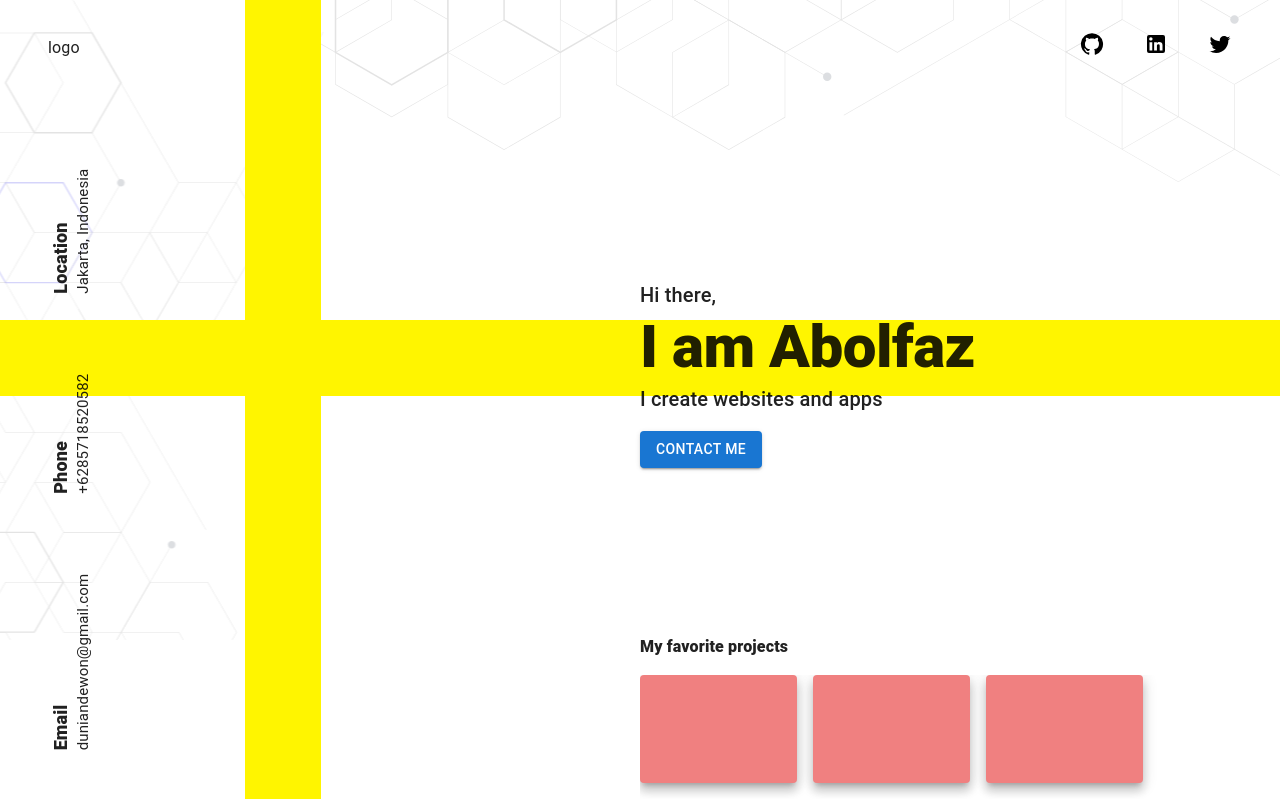
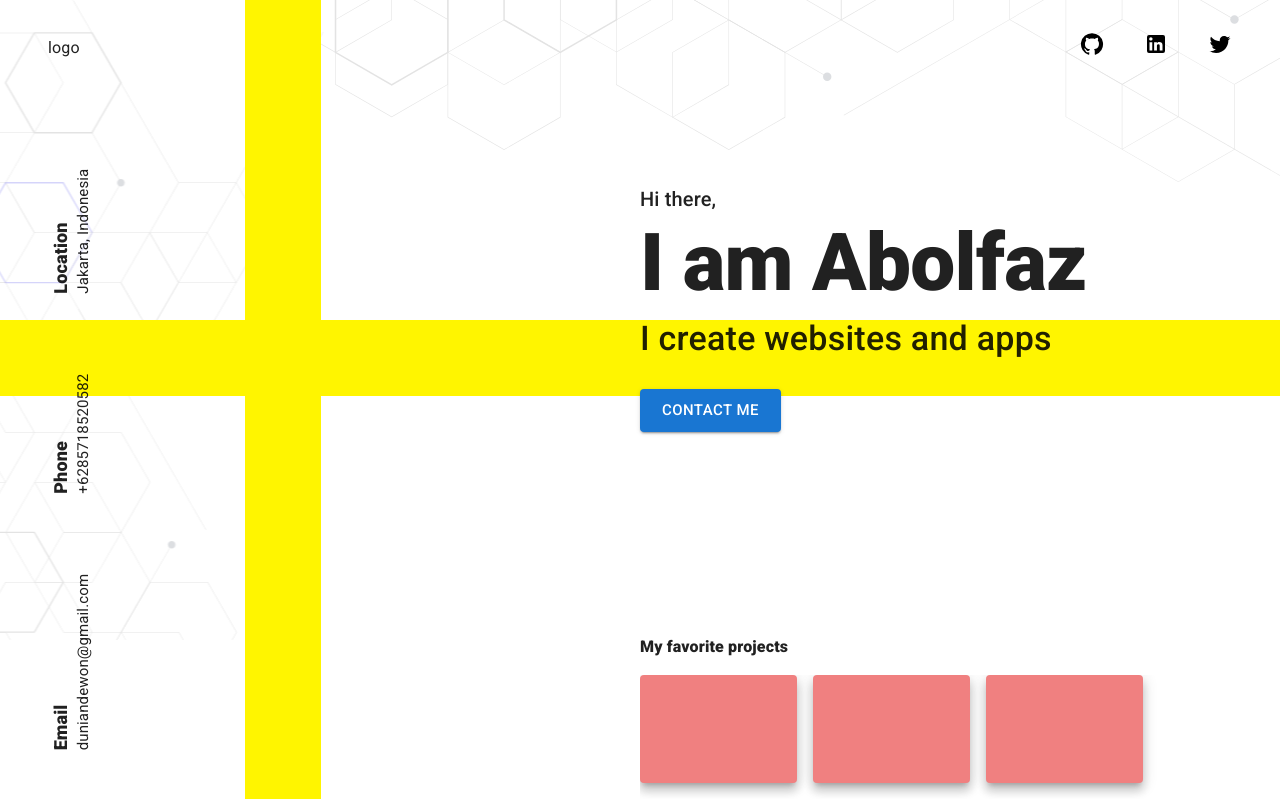
Before and after one commit to duniandewon/portofolio, a React (Vite) app: page / in a window 1280 px wide. Shown: the top 800 px of the page. Built offline with nearby package versions, Linux system fonts and the light colour scheme.

Commit message:
Change font

```diff
--- a/package.json
+++ b/package.json
@@ -11,6 +11,7 @@
   "dependencies": {
     "@emotion/react": "^11.10.5",
     "@emotion/styled": "^11.10.5",
+    "@fontsource/roboto": "^4.5.8",
     "@mui/icons-material": "^5.11.0",
     "@mui/material": "^5.11.3",
     "react": "^18.2.0",
--- a/src/components/MainContent/Intro.tsx
+++ b/src/components/MainContent/Intro.tsx
@@ -4,15 +4,13 @@ import Typography from "@mui/material/Typography";
 
 const Intro = () => {
   return (
-    <Box
-    sx={{ pt: { lg: 27, xl: 38 } }}
-    >
+    <Box sx={{ pt: { lg: 15, xl: 23 } }}>
       <Typography variant="h6">Hi there,</Typography>
-      <Typography variant="h2" fontWeight={900}>
+      <Typography variant="h2" fontSize={{ lg: 80, xl: 100 }} fontWeight={900}>
         I am Abolfaz
       </Typography>
-      <Typography variant="h6">I create websites and apps</Typography>
-      <Button variant="contained" sx={{ mt: 2 }}>
+      <Typography variant="h6" fontSize={{ lg: 34, xl: 40 }}>I create websites and apps</Typography>
+      <Button variant="contained" sx={{ mt: 3 }} size="large">
         Contact Me
       </Button>
     </Box>
```
Also changed, not shown: src/App.tsx (+7 -0 lines), 1 other file (tests, documents, lock files or other folders).
